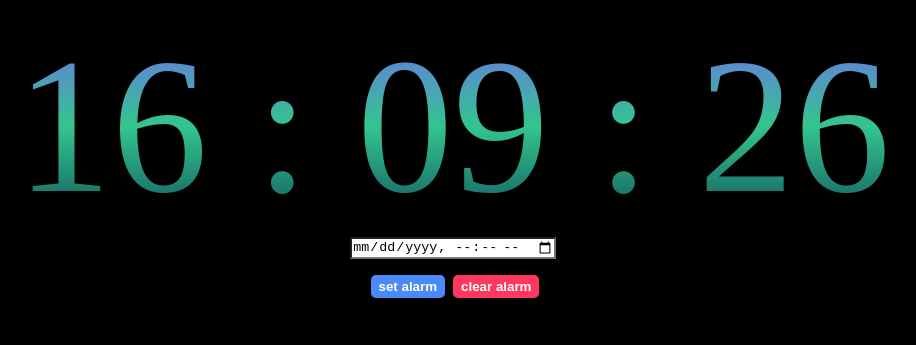
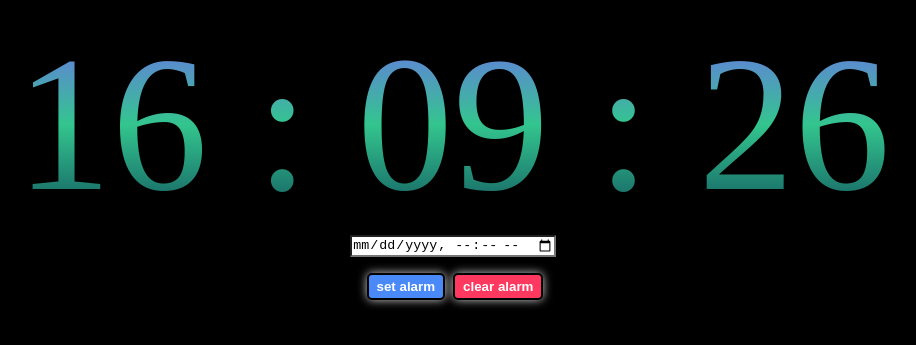
Before and after one commit to styles76/alarmClock, a plain HTML site: page index.html in a window 1280 px wide. Shown: the part 243-588 px from the top of the page, without its empty margins (187-1103 px from the left). Drawn offline with Linux system fonts and the light colour scheme.

Commit message:
added box shadow to alarm btns

```diff
--- a/styles.css
+++ b/styles.css
@@ -44,7 +44,13 @@ input{
 }
 .set-alarm{
     background-color:#498AF8;
+    box-shadow: 0 0 10px rgb(255, 255, 255, 0.8);
+    border:2px solid black;
+
 }
 .clear-alarm{
     background-color: #ff3860;
+    box-shadow: 0 0 10px rgb(255, 255, 255, 0.8);
+    border:2px solid black;
+
 }
```
